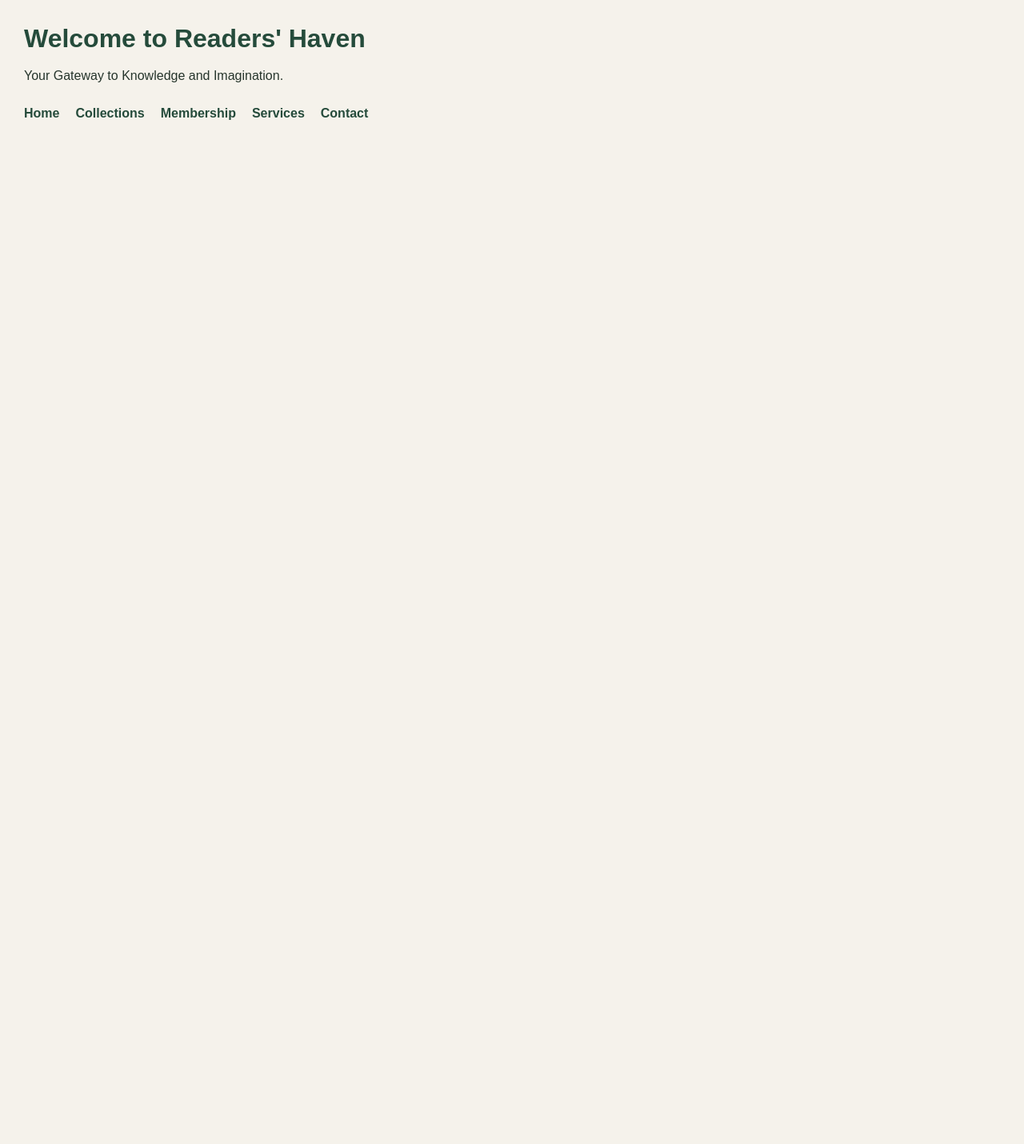
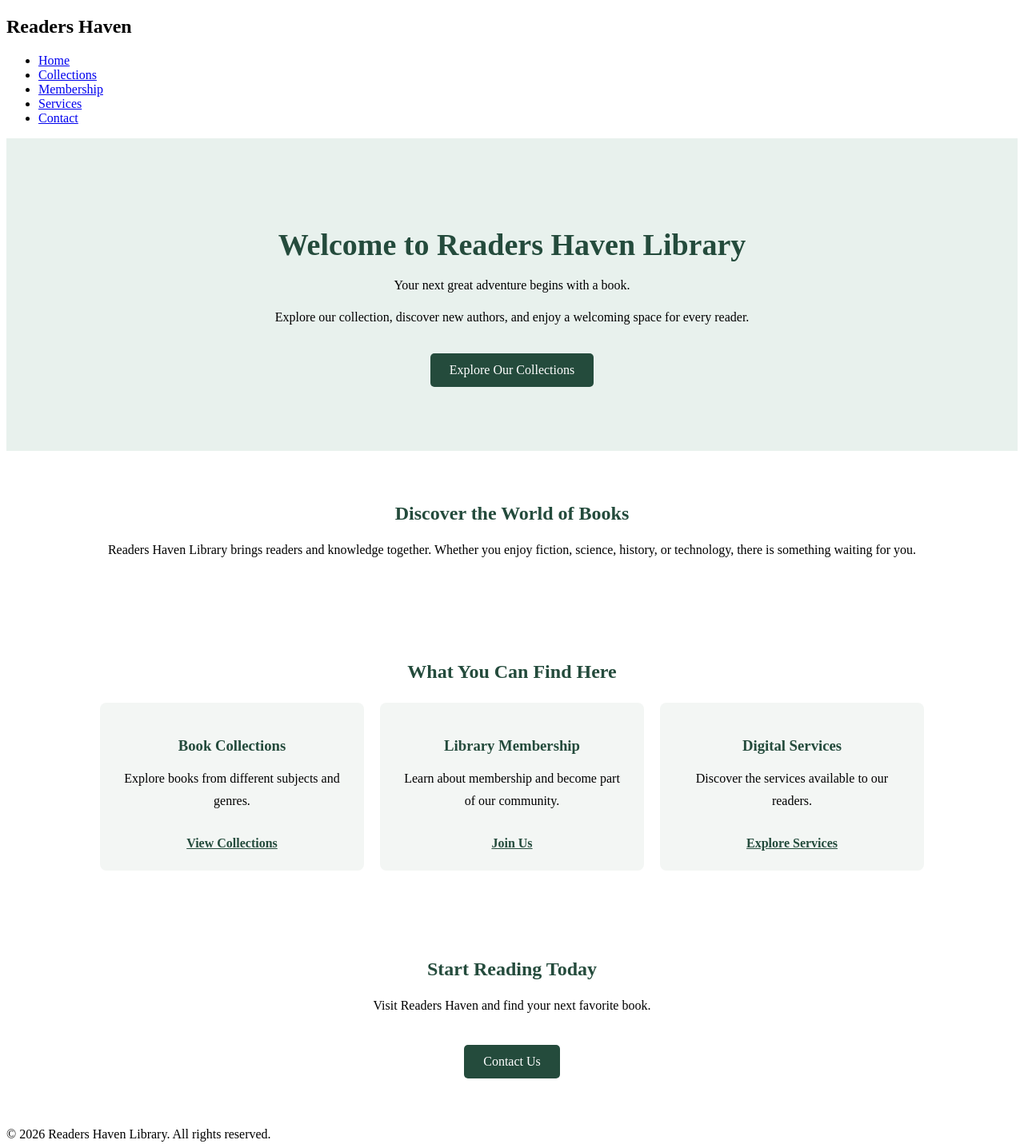
Before and after one commit to mi7077/readers-haven-library, a website: page src/index.html in a window 1280 px wide. Shown: the whole page at 80% size. Before the commit the page ends 800 px from the top, so only its background shows below. Drawn offline with Linux system fonts and the light colour scheme.

Commit message:
Restore home page after accidental revert

```diff
--- a/src/index.html
+++ b/src/index.html
@@ -1,20 +1,81 @@
+
 <!DOCTYPE html>
 <html lang="en">
 <head>
     <meta charset="UTF-8">
     <meta name="viewport" content="width=device-width, initial-scale=1.0">
-    <title>Readers' Haven | Home</title>
+    <title>Readers Haven Library | Home</title>
     <link rel="stylesheet" href="../styles/style.css">
 </head>
 <body>
-    <h1>Welcome to Readers' Haven</h1>
-    <p>Your Gateway to Knowledge and Imagination.</p>
-    <nav>
-        <a href="index.html">Home</a>
-        <a href="collections.html">Collections</a>
-        <a href="membership.html">Membership</a>
-        <a href="services.html">Services</a>
-        <a href="contact.html">Contact</a>
-    </nav>
+
+    <header>
+        <nav>
+            <h2>Readers Haven</h2>
+            <ul>
+                <li><a href="index.html">Home</a></li>
+                <li><a href="collections.html">Collections</a></li>
+                <li><a href="membership.html">Membership</a></li>
+                <li><a href="services.html">Services</a></li>
+                <li><a href="contact.html">Contact</a></li>
+            </ul>
+        </nav>
+    </header>
+
+    <main>
+        <section class="hero">
+            <h1>Welcome to Readers Haven Library</h1>
+            <p>Your next great adventure begins with a book.</p>
+            <p>
+                Explore our collection, discover new authors, and enjoy
+                a welcoming space for every reader.
+            </p>
+            <a class="button" href="collections.html">Explore Our Collections</a>
+        </section>
+
+        <section class="home-section">
+            <h2>Discover the World of Books</h2>
+            <p>
+                Readers Haven Library brings readers and knowledge together.
+                Whether you enjoy fiction, science, history, or technology,
+                there is something waiting for you.
+            </p>
+        </section>
+
+        <section class="home-section">
+            <h2>What You Can Find Here</h2>
+
+            <div class="features">
+                <div class="feature">
+                    <h3>Book Collections</h3>
+                    <p>Explore books from different subjects and genres.</p>
+                    <a href="collections.html">View Collections</a>
+                </div>
+
+                <div class="feature">
+                    <h3>Library Membership</h3>
+                    <p>Learn about membership and become part of our community.</p>
+                    <a href="membership.html">Join Us</a>
+                </div>
+
+                <div class="feature">
+                    <h3>Digital Services</h3>
+                    <p>Discover the services available to our readers.</p>
+                    <a href="services.html">Explore Services</a>
+                </div>
+            </div>
+        </section>
+
+        <section class="home-section">
+            <h2>Start Reading Today</h2>
+            <p>Visit Readers Haven and find your next favorite book.</p>
+            <a class="button" href="contact.html">Contact Us</a>
+        </section>
+    </main>
+
+    <footer>
+        <p>&copy; 2026 Readers Haven Library. All rights reserved.</p>
+    </footer>
+
 </body>
 </html>
--- a/styles/style.css
+++ b/styles/style.css
@@ -1,50 +1,76 @@
-* {
-    margin: 0;
-    padding: 0;
-    box-sizing: border-box;
+
+/* Home Page Styles */
+
+.hero {
+    text-align: center;
+    padding: 80px 20px;
+    background-color: #e8f1ed;
 }
 
-body {
-    font-family: Arial, sans-serif;
-    background-color: #f5f2eb;
-    color: #26352c;
-    padding: 30px;
+.hero h1 {
+    font-size: 38px;
+    margin-bottom: 15px;
+    color: #244b3c;
 }
 
-h1 {
-    margin-bottom: 15px;
-    color: #254b3b;
+.hero p {
+    margin: 12px auto;
+    max-width: 650px;
+    line-height: 1.7;
 }
 
-p {
-    margin-bottom: 20px;
-    line-height: 1.6;
+.button {
+    display: inline-block;
+    margin-top: 20px;
+    padding: 12px 24px;
+    background-color: #244b3c;
+    color: white;
+    text-decoration: none;
+    border-radius: 5px;
 }
 
-nav {
+.button:hover {
+    background-color: #376b55;
+}
+
+.home-section {
+    padding: 45px 20px;
+    text-align: center;
+}
+
+.home-section h2 {
+    color: #244b3c;
+    margin-bottom: 18px;
+}
+
+.home-section p {
+    line-height: 1.7;
+}
+
+.features {
     display: flex;
+    justify-content: center;
+    gap: 20px;
     flex-wrap: wrap;
-    gap: 20px;
     margin-top: 25px;
 }
 
-nav a {
-    color: #254b3b;
-    text-decoration: none;
+.feature {
+    background-color: #f3f6f4;
+    padding: 25px;
+    border-radius: 8px;
+    max-width: 280px;
+    flex: 1 1 220px;
+}
+
+.feature h3 {
+    color: #244b3c;
+    margin-bottom: 12px;
+}
+
+.feature a {
+    display: inline-block;
+    margin-top: 15px;
+    color: #244b3c;
     font-weight: bold;
 }
-
-nav a:hover {
-    color: #c58b45;
-}
-
-@media (max-width: 600px) {
-    body {
-        padding: 15px;
-    }
-
-    nav {
-        flex-direction: column;
-        gap: 12px;
-    }
-}
```
